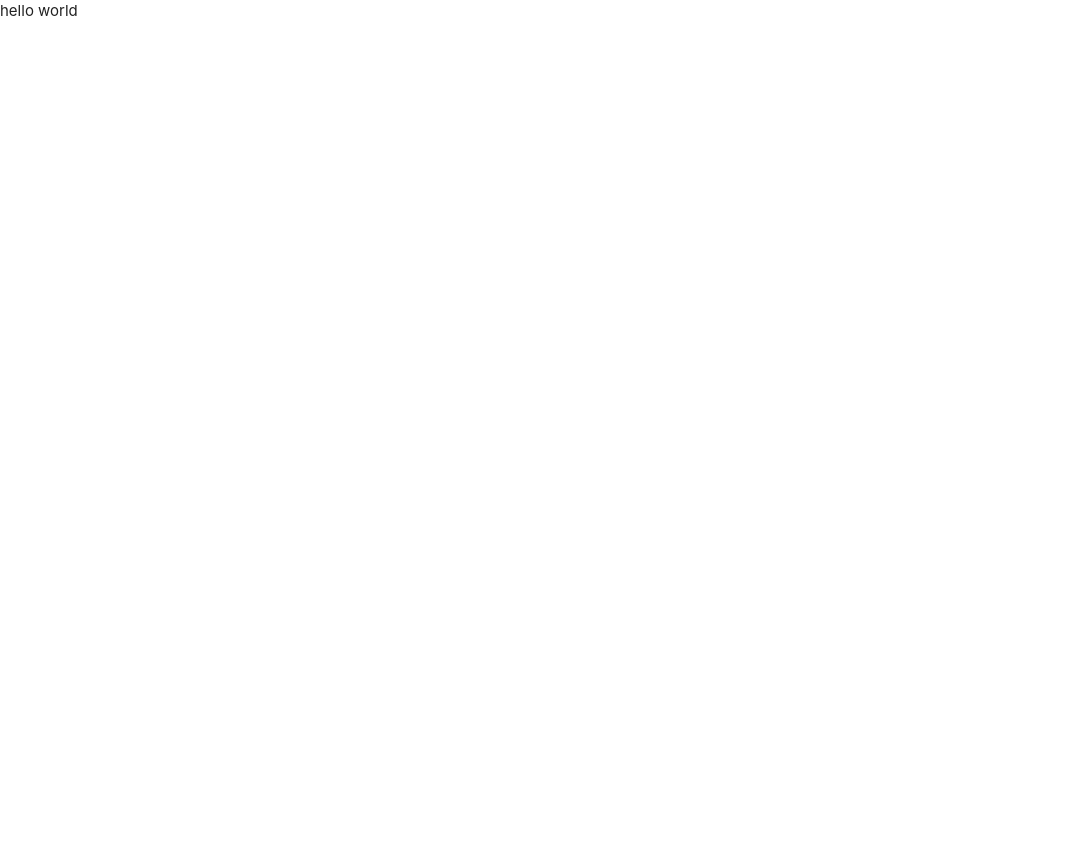
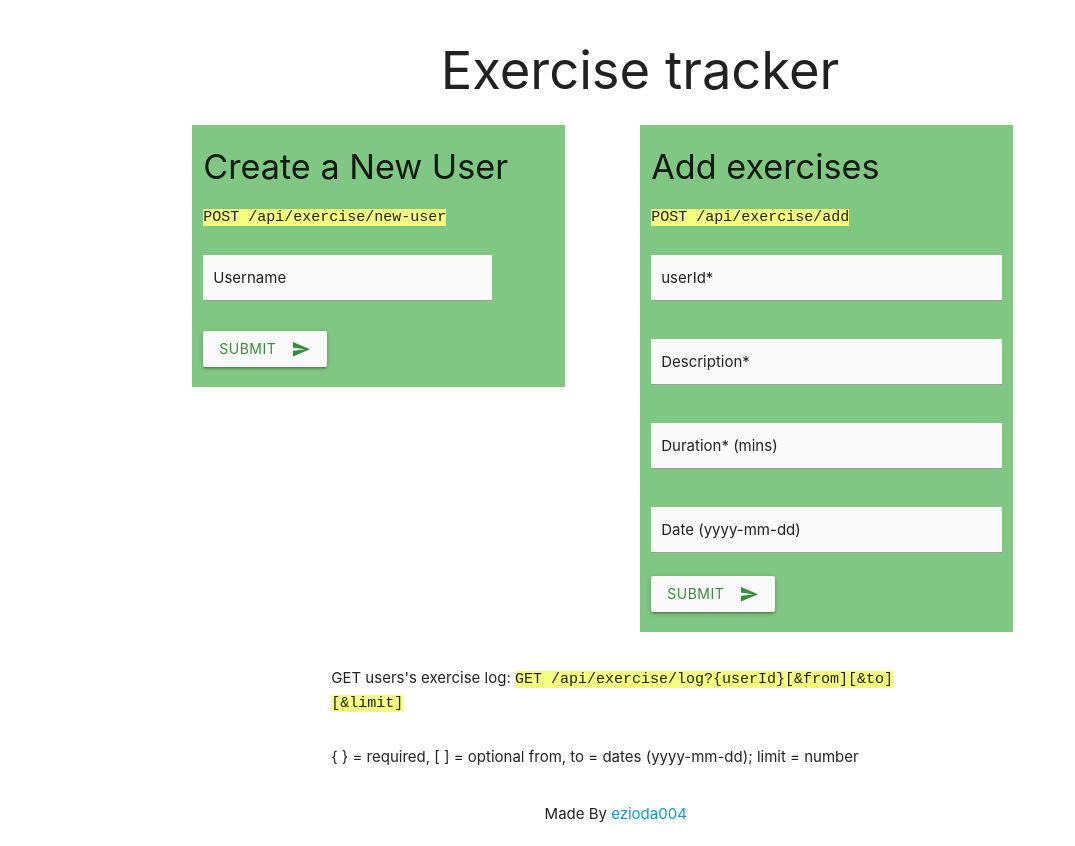
Before and after one commit to iamanandabhishek/Apis-and-Microservices-Projects, a website: page Exercise tracker/views/index.html in a window 1280 px wide. Shown: the whole page, without its empty margins (0-1075 px from the left). Before the commit the page ends 800 px from the top, so only its background shows below. Drawn offline with nearby package versions, Linux system fonts and the light colour scheme; files that its build step writes are made by us from their sources; files whose address does not match are found by name.

Commit message:
feat: added html and css

```diff
--- /dev/null
+++ b/Exercise tracker/public/style.scss
@@ -0,0 +1,21 @@
+h1 {
+    text-align: center;
+    font-size: 3.5em;
+}
+
+// .container .row > .col {
+//     margin: 0 0px;
+// }
+form .row {
+    margin-bottom: 0;
+}
+label {
+    padding-left: 10px !important;
+}
+.active {
+    transform: translateY(-22px) !important;
+    font-size: 0.8rem !important;
+}
+.code {
+    margin: 20px 0 10px 0 !important;
+}
--- a/Exercise tracker/server/server.js
+++ b/Exercise tracker/server/server.js
@@ -1,8 +1,11 @@
 const express = require("express");
 const mongoose = require("mongoose");
 const path = require("path");
+const db = require("./secret/secret");
 
 const app = express();
+
+mongoose.connect(db.key, { useNewUrlParser: true });
 
 const PORT = process.env.PORT || 1337;
 
--- a/Exercise tracker/views/index.html
+++ b/Exercise tracker/views/index.html
@@ -12,7 +12,120 @@
 </head>
 
 <body>
-    hello world
+    <h1>Exercise tracker</h1>
+    <main class="container">
+        <div class="row">
+            <div class="col s5 green lighten-2">
+                <h4>Create a New User</h4>
+                <div class="code">
+                    <code class="lime accent-1">POST /api/exercise/new-user</code>
+                </div>
+
+                <div class="row">
+                    <form class="col s12">
+                        <div class="row form_inline">
+                            <div class="input-field col s10 inline">
+                                <input class="grey lighten-5" id="input1" type="text">
+                                <label class="grey-text text-darken-4" for="input1">Username</label>
+
+                            </div>
+                            <div class="col s12 ">
+                                <button class="btn waves-effect waves-light grey lighten-5 green-text text-darken-2" type="submit" name="action">Submit
+                                    <i class="material-icons right">send</i>
+                                </button>
+                            </div>
+
+
+                        </div>
+
+                    </form>
+                </div>
+                <div class="row hide">
+                    <div class="col s8 offset-s2">
+                        <div class="progress">
+                            <div class="indeterminate" style="width: 70%"></div>
+                        </div>
+                    </div>
+
+                </div>
+            </div>
+            <div class="col s5 offset-s1  green lighten-2">
+                <h4>Add exercises</h4>
+                <div class="code">
+                    <code class="lime accent-1">POST /api/exercise/add</code>
+                </div>
+
+                <div class="row">
+                    <form class="col s12">
+                        <div class="row">
+                            <div class="input-field col s12">
+                                <input class="grey lighten-5" id="userId" type="password" class="validate">
+                                <label class="grey-text text-darken-4" for="userId">userId*</label>
+                            </div>
+                        </div>
+                        <div class="row">
+                            <div class="input-field col s12">
+                                <input class="grey lighten-5" id="description" type="text" class="validate">
+                                <label class="grey-text text-darken-4" for="description">Description*</label>
+                            </div>
+                        </div>
+                        <div class="row">
+                            <div class="input-field col s12">
+                                <input class="grey lighten-5" id="duration" type="text" class="validate">
+                                <label class="grey-text text-darken-4" for="duration">Duration* (mins)</label>
+                            </div>
+                        </div>
+                        <div class="row">
+                            <div class="input-field col s12">
+                                <input class="grey lighten-5" id="date" type="text">
+                                <label class="grey-text text-darken-4" for="date">Date (yyyy-mm-dd)</label>
+                            </div>
+                        </div>
+                        <div class="row">
+                            <div class="col s12 ">
+                                <button class="btn waves-effect waves-light grey lighten-5 green-text text-darken-2" type="submit" name="action">Submit
+                                    <i class="material-icons right">send</i>
+                                </button>
+                            </div>
+                        </div>
+                    </form>
+                </div>
+
+            </div>
+
+        </div>
+    </main>
+    <section>
+        <div class="row">
+            <div class="col s6 offset-s3">
+                <div>
+                    <p>GET users's exercise log:
+                        <code class="lime accent-1">GET /api/exercise/log?{userId}[&from][&to][&limit]</code>
+                    </p>
+                </div>
+            </div>
+            <div class="col s6 offset-s3">
+                <div>
+                    <p> { } = required, [ ] = optional from, to = dates (yyyy-mm-dd); limit = number
+                    </p>
+                </div>
+            </div>
+        </div>
+
+
+
+
+    </section>
+    <footer>
+        <div class="row">
+            <div class="col s6 offset-s5">
+                Made By
+                <a href="https://github.com/ezioda004">ezioda004</a>
+            </div>
+        </div>
+
+    </footer>
+
     <script src="https://unpkg.com/axios/dist/axios.min.js"></script>
     <script src="https://cdnjs.cloudflare.com/ajax/libs/materialize/1.0.0-rc.2/js/materialize.min.js"></script>
     <script src="script.js"></script>
```
Also changed, not shown: Exercise tracker/public/style.css, 1 other file.
